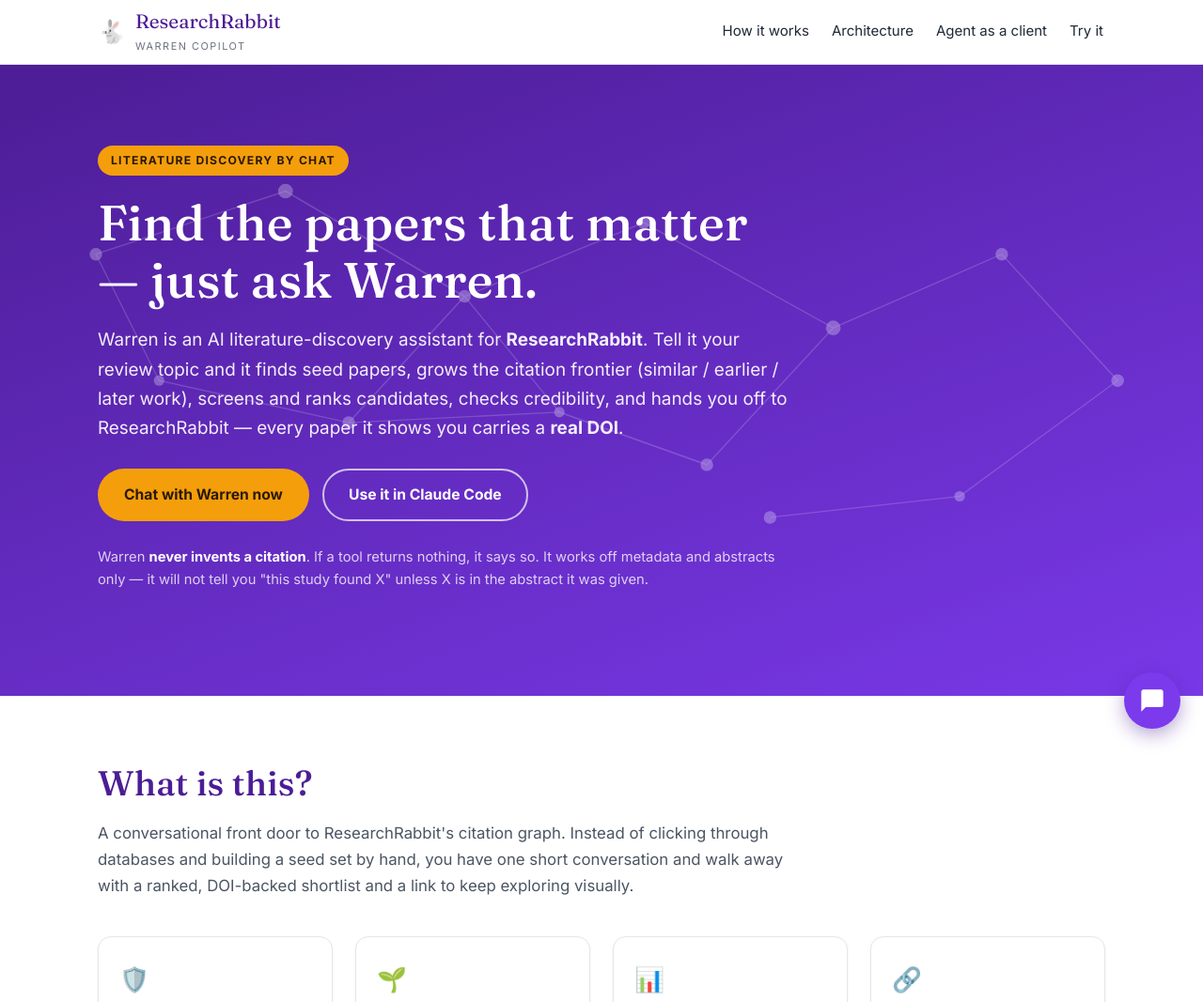
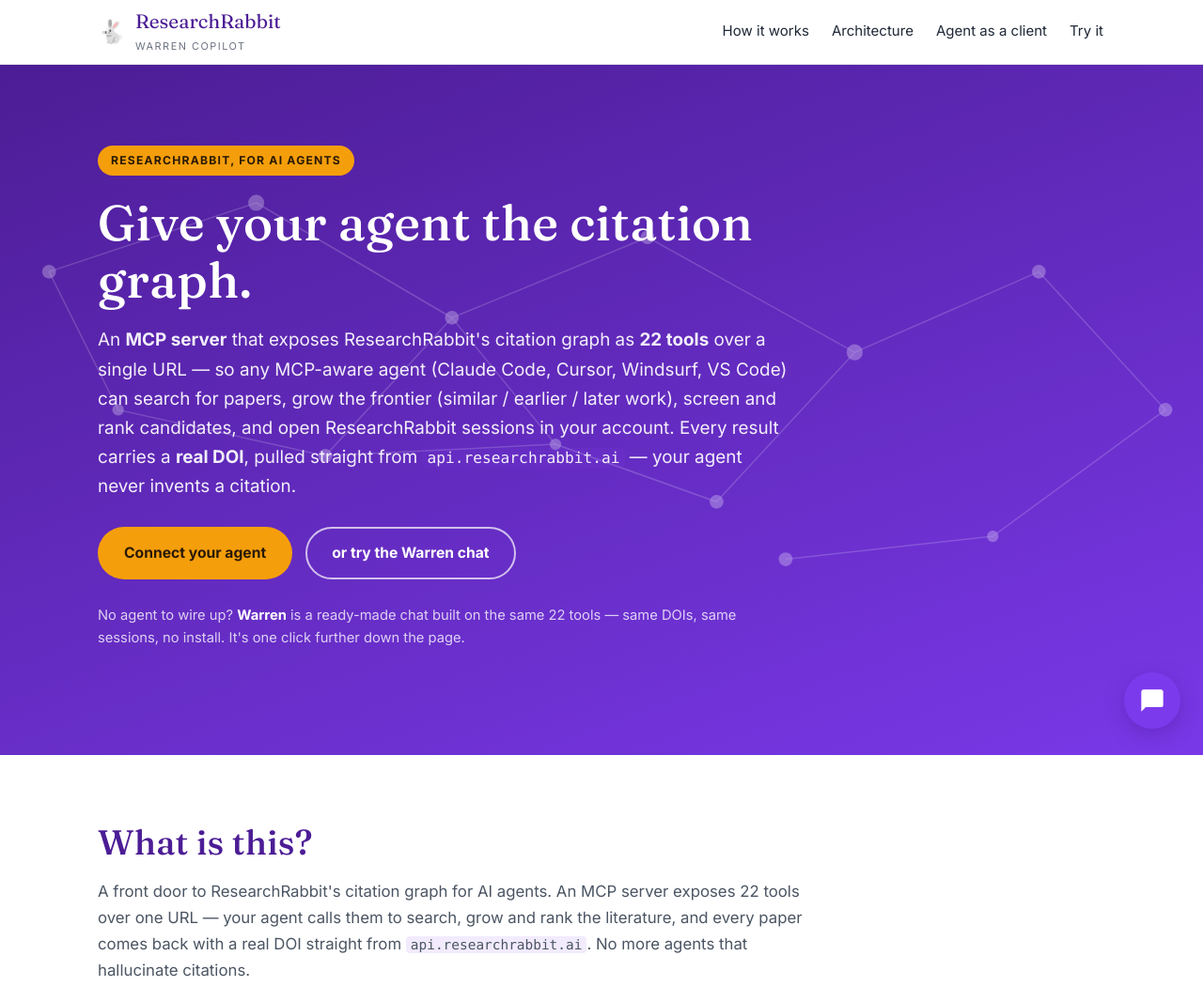
Before and after one commit to EnmaSuamkf/research-rabbit, a plain HTML site: page site/index.html in a window 1280 px wide. Shown: the top 1067 px of the page at 94% size. Drawn offline with Linux system fonts and the light colour scheme; no server answers.

Commit message:
site: reposition hero to agent-first framing (EN + ES)
The top of the page led with "just ask Warren" / a chat pitch. Reposition
it as a front door for AI agents that want to use ResearchRabbit:
  - Hero: eyebrow "ResearchRabbit, for AI agents", H1 "Give your agent the
    citation graph.", lede explains the MCP server exposes 22 tools over one
    URL for any MCP-aware agent (Claude Code, Cursor, Windsurf, VS Code).
    Primary CTA is now "Connect your agent" (#agent-client); Warren is the
    secondary "or try the Warren chat" (#try) and the hero-note frames it as
    a ready-made chat on the same tools, no install.
  - "What is this?" reframed from "a conversational front door" to "a front
    door ... for AI agents" with the no-hallucinated-citations promise.
  - "How it works" intro reframed from "Warren asks" to "six steps your
    agent runs".
Warren stays as the named product/ready-made client, but the page now leads
with the agent-client story. Mirrored in index.es.html.

```diff
--- a/site/index.html
+++ b/site/index.html
@@ -459,22 +459,23 @@
   </svg>
   <div class="wrap">
     <div class="hero-inner">
-      <span class="eyebrow">Literature discovery by chat</span>
-      <h1>Find the papers that matter — just ask Warren.</h1>
+      <span class="eyebrow">ResearchRabbit, for AI agents</span>
+      <h1>Give your agent the citation graph.</h1>
       <p class="lede">
-        Warren is an AI literature-discovery assistant for <strong>ResearchRabbit</strong>. Tell it your
-        review topic and it finds seed papers, grows the citation frontier (similar / earlier / later
-        work), screens and ranks candidates, checks credibility, and hands you off to ResearchRabbit —
-        every paper it shows you carries a <strong>real DOI</strong>.
+        An <strong>MCP server</strong> that exposes ResearchRabbit's citation graph as <strong>22
+        tools</strong> over a single URL — so any MCP-aware agent (Claude Code, Cursor, Windsurf, VS
+        Code) can search for papers, grow the frontier (similar / earlier / later work), screen and
+        rank candidates, and open ResearchRabbit sessions in your account. Every result carries a
+        <strong>real DOI</strong>, pulled straight from <code>api.researchrabbit.ai</code> — your agent
+        never invents a citation.
       </p>
       <div class="hero-actions">
-        <a class="btn btn-amber" href="#try">Chat with Warren now</a>
-        <a class="btn btn-outline" href="#agent-client">Use it in Claude Code</a>
+        <a class="btn btn-amber" href="#agent-client">Connect your agent</a>
+        <a class="btn btn-outline" href="#try">or try the Warren chat</a>
       </div>
       <p class="hero-note">
-        Warren <strong>never invents a citation</strong>. If a tool returns nothing, it says so. It
-        works off metadata and abstracts only — it will not tell you "this study found X" unless X is
-        in the abstract it was given.
+        No agent to wire up? <strong>Warren</strong> is a ready-made chat built on the same 22 tools —
+        same DOIs, same sessions, no install. It's one click further down the page.
       </p>
     </div>
   </div>
@@ -486,9 +487,10 @@
     <div class="section-head">
       <h2>What is this?</h2>
       <p>
-        A conversational front door to ResearchRabbit's citation graph. Instead of clicking through
-        databases and building a seed set by hand, you have one short conversation and walk away with a
-        ranked, DOI-backed shortlist and a link to keep exploring visually.
+        A front door to ResearchRabbit's citation graph for AI agents. An MCP server exposes 22 tools
+        over one URL — your agent calls them to search, grow and rank the literature, and every paper
+        comes back with a real DOI straight from <code>api.researchrabbit.ai</code>. No more agents that
+        hallucinate citations.
       </p>
     </div>
 
@@ -526,7 +528,8 @@
   <div class="wrap">
     <div class="section-head">
       <h2>From first question to ranked shortlist</h2>
-      <p>Six short turns. Warren asks only what it needs and never makes you repeat yourself.</p>
+      <p>Six steps your agent runs — frame, seed, expand, screen, rank, hand off. It asks only what it
+         needs and never makes you repeat yourself.</p>
     </div>
 
     <ol class="steps">
```
Also changed, not shown: site/index.es.html (+18 -14 lines).
